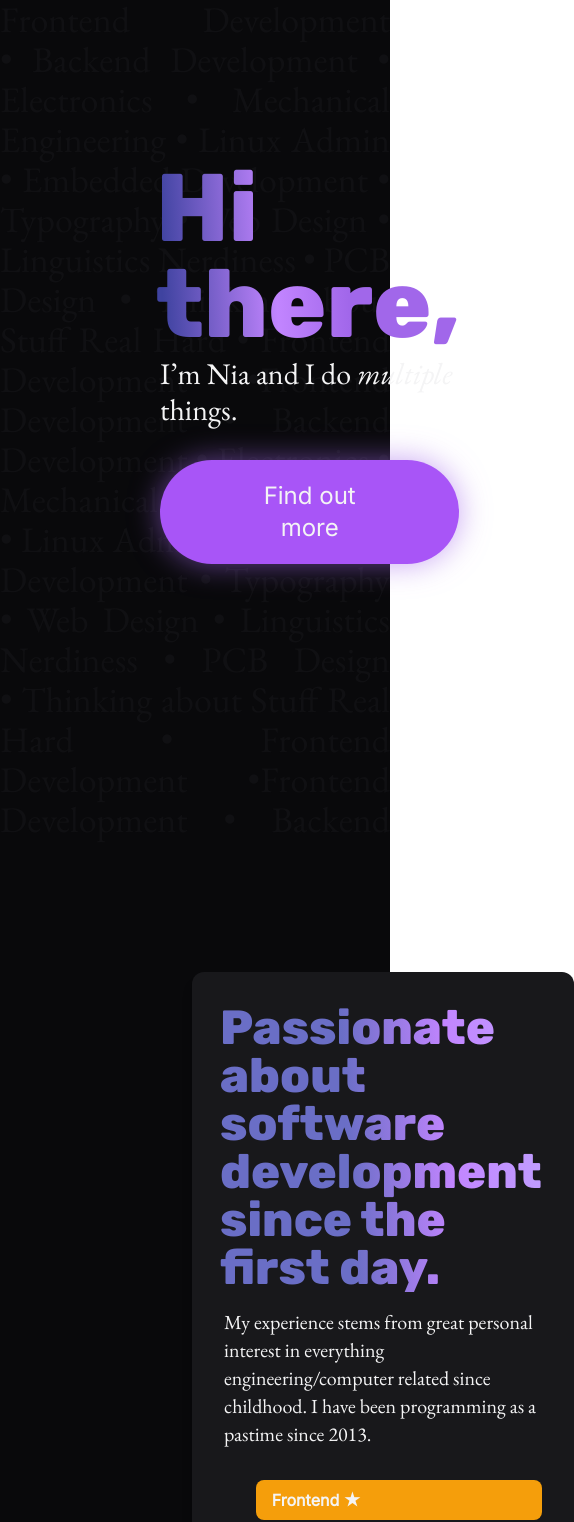
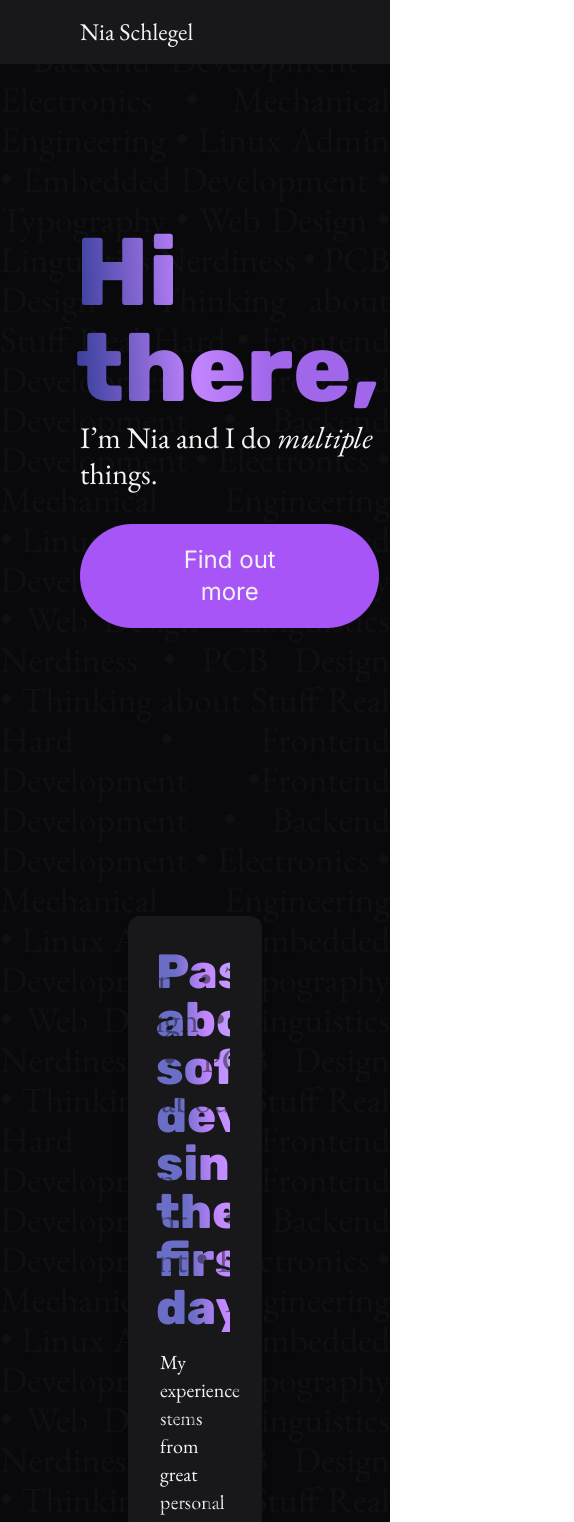
Before and after one commit to 3nt3/3nt3.de-rewrite, a SvelteKit app: page / in a window 390 px wide. Shown: the top 1522 px of the page, 574 px wide, since content can reach past the window. Built offline with nearby package versions, Linux system fonts and the light colour scheme.

Commit message:
Add things

```diff
--- a/src/routes/+page.svelte
+++ b/src/routes/+page.svelte
@@ -1,4 +1,9 @@
-<section class="flex h-screen items-center justify-center bg-zinc-950 p-40">
+<nav class="sticky top-0 w-screen flex bg-zinc-900 h-16 z-30 lg:px-40 px-20 items-center font-serif text-2xl text-zinc-100">
+  <ul>
+    <li>Nia Schlegel</li>
+  </ul>
+</nav>
+<main class="flex lg:h-screen items-center justify-center bg-zinc-950 lg:p-40 px-20 py-40">
   <div class="flex h-full lg:items-center justify-between w-full z-10">
     <div class="flex flex-col justify-start flex-1 lg:-mr-40">
       <h1
@@ -31,7 +36,7 @@
       </h2>
 
       <button
-        class="text-zinc-100 mt-8 mr-auto bg-purple-500 px-24 py-5 text-2xl rounded-full shadow-[0px_0px_30px_0px_rgba(161,103,234,0.60)]"
+        class="text-zinc-100 mt-8 mr-auto bg-purple-500 px-24 py-5 text-2xl rounded-full hover:shadow-[0px_0px_30px_0px_rgba(161,103,234,0.60)] transition-shadow"
       >
         Find out more
       </button>
@@ -43,7 +48,7 @@
     />
   </div>
   <div
-    class="text-zinc-900 opacity-50 absolute left-0 top-0 lg:text-6xl text-4xl font-serif text-justify overflow-clip h-full w-screen select-none"
+    class="text-zinc-900 opacity-50 absolute left-0 top-0 lg:text-6xl text-4xl font-serif text-justify overflow-clip lg:h-full w-screen select-none"
   >
     {#each Array(20) as _}
       Frontend Development &bull;&nbsp;Backend Development &bull; Electronics
@@ -53,9 +58,9 @@
       &bull; Frontend Development &bull;
     {/each}
   </div>
-</section>
+</main>
 <section class="bg-zinc-950 text-zinc-100 p-32">
-  <div class="flex gap-16">
+  <div class="flex lg:flex-row flex-col-reverse gap-16">
     <div
       class="w-2/6 rounded-xl hover:shadow-zinc-800 shadow-lg transition-shadow relative"
       >
```
Also changed, not shown: 1 other file (tests, documents, lock files or other folders).
